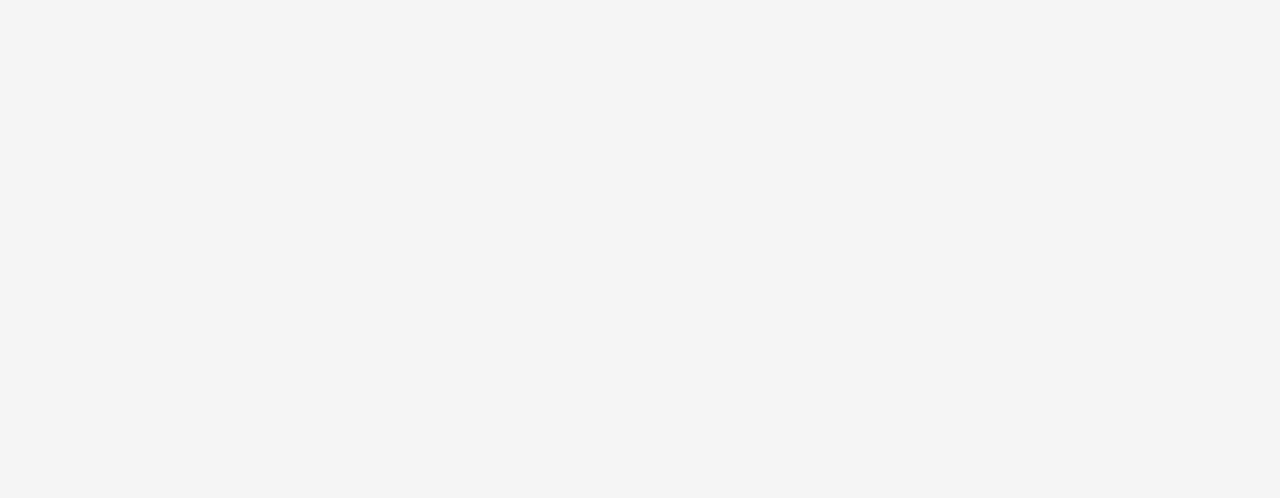
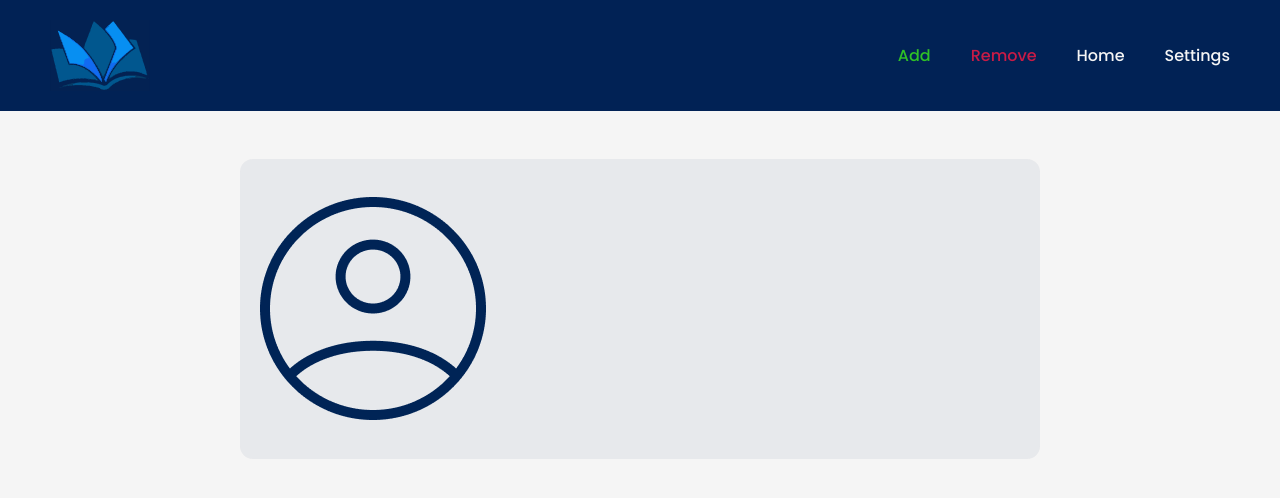
Before and after one commit to Pedro-Panstein/Library-Angular, an Angular app: page /settings in a window 1280 px wide. Before the commit this address led to /. Shown: the top 498 px of the page. Built offline with nearby package versions, Linux system fonts and the light colour scheme.

Commit message:
🛠️💄  Creating the Settings Component and Starting to Use It

```diff
--- a/src/app/app-routing.module.ts
+++ b/src/app/app-routing.module.ts
@@ -3,11 +3,13 @@ import { RouterModule, Routes } from '@angular/router';
 import path from 'path';
 import { LoginComponent } from './pages/login/login.component';
 import { HomeComponent } from './pages/home/home.component';
+import { SettingsComponent } from './pages/settings/settings.component';
 
 const routes: Routes = [
   {path: '', component: LoginComponent },
   {path: 'login', component: LoginComponent },
   {path: 'home', component: HomeComponent },
+  {path: 'settings', component: SettingsComponent},
 ];
 
 @NgModule({
--- a/src/app/app.module.ts
+++ b/src/app/app.module.ts
@@ -13,6 +13,7 @@ import { provideAnimationsAsync } from '@angular/platform-browser/animations/asy
 //Angular material
 import { MatIconModule } from '@angular/material/icon';
 import { ModalAddBookComponent } from './pages/modals/modal-add-book/modal-add-book.component';
+import { SettingsComponent } from './pages/settings/settings.component';
 
 @NgModule({
   declarations: [
@@ -23,6 +24,7 @@ import { ModalAddBookComponent } from './pages/modals/modal-add-book/modal-add-b
     HeaderComponent,
     MenuBarComponent,
     ModalAddBookComponent,
+    SettingsComponent,
   ],
   imports: [
     BrowserModule,
--- a/src/app/components/menu-bar/menu-bar.component.scss
+++ b/src/app/components/menu-bar/menu-bar.component.scss
@@ -64,7 +64,7 @@
 
 .close {
   position: relative;
-  z-index: 20;
+  z-index: 500;
   transition: 0.2s ease-in-out all;
   cursor: pointer;
   .line1 {
--- /dev/null
+++ b/src/app/pages/settings/settings.component.html
@@ -0,0 +1,8 @@
+<app-header></app-header>
+
+<section class="setting-content">
+    <div class="profile-content">
+        <img src="../../../assets/default-profile-photo.png" alt="profile photo">
+        <h2 id="nameAccount"></h2>
+    </div>
+</section>
--- /dev/null
+++ b/src/app/pages/settings/settings.component.scss
@@ -0,0 +1,32 @@
+.setting-content {
+    min-height: 100vh;
+    display: flex;
+    align-items: center;
+    flex-direction: column;
+    margin-top: 3rem;
+    .profile-content {
+        display: flex;
+        align-items: center;
+        padding: 20px;
+        background-color: var(--settings-color);
+        border-radius: var(--radio);
+        margin: 0px 2rem;
+        max-width: 800px;
+        width: 100%;
+        height: 300px;
+        position: relative;
+        h2 {
+            color: var(--blue);
+            text-align: center;
+            margin: 0 auto;
+            font-size: 3rem;
+            font-weight: 500;
+            width: 500px;
+            padding-left: 100px;
+        }
+        img {
+            position: absolute;
+            left: 20px;
+        }
+    }
+}
--- /dev/null
+++ b/src/app/pages/settings/settings.component.ts
@@ -0,0 +1,17 @@
+import { Component, OnInit } from '@angular/core';
+
+@Component({
+  selector: 'app-settings',
+  templateUrl: './settings.component.html',
+  styleUrl: './settings.component.scss'
+})
+export class SettingsComponent implements OnInit {
+  nameAccount: string = '';
+
+  constructor() {}
+
+  ngOnInit(): void {
+    const nameAccount = document.getElementById("nameAccount") as HTMLElement;
+      nameAccount.textContent = localStorage.getItem('user') ?? '';
+  }
+}
--- a/src/styles.scss
+++ b/src/styles.scss
@@ -14,6 +14,7 @@
     --gray: #8c9cb1;
     --red: #c91b46;
     --green: #2fc027;
+    --settings-color: rgba(0, 36, 86, 0.06);
     --font-size: 16px;
     --radio: 13px;
 }
```
Also changed, not shown: 1 other file (tests, documents, lock files or other folders).
